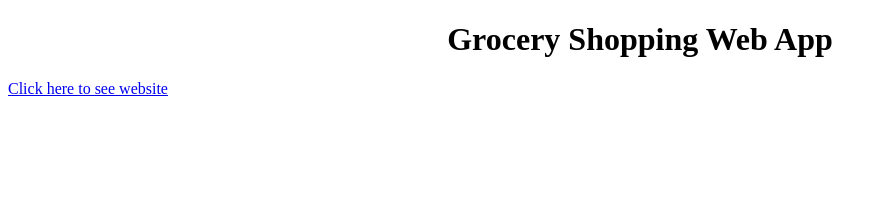
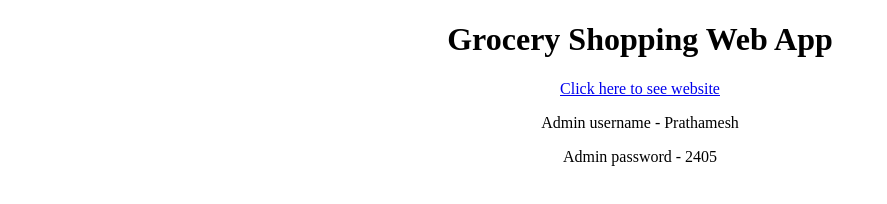
Before and after one commit to prathameshvattamwar/groceryshop, a plain HTML site: page index.html in a window 1280 px wide. Shown: the whole page, without its empty margins (0-887 px from the left). Drawn offline with Linux system fonts and the light colour scheme.

Commit message:
Update index.html

```diff
--- a/index.html
+++ b/index.html
@@ -5,6 +5,10 @@
   </head>
   <body>
     <h1 style="text-align:center;">Grocery Shopping Web App</h1>
-    <a href="https://groceryapp-mu.vercel.app/" target="_blank" style="text-align:center;">Click here to see website</a>
+    <p  style="text-align:center;"><a href="https://groceryapp-mu.vercel.app/" target="_blank">Click here to see website</a></p>
+    <div style="text-align:center">
+      <p>Admin username - Prathamesh</p>
+      <p>Admin password - 2405</p>
+    </div>
   </body>
 </html>
```
